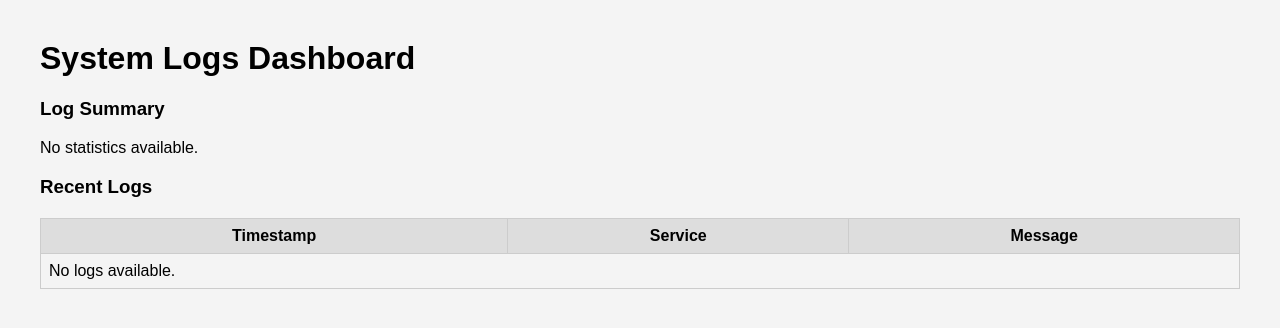
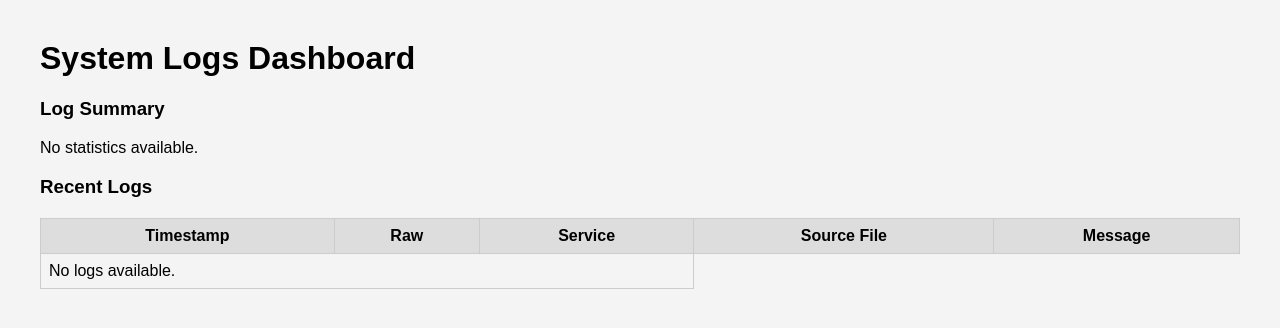
Before and after one commit to nickyhill/systemadmin-toolkit, a Flask app: page / in a window 1280 px wide. Shown: the top 328 px of the page. Run offline with Flask 3, Linux system fonts and the light colour scheme.

Commit message:
add debugging print in collector and add more columns for web page

```diff
--- a/app/templates/index.html
+++ b/app/templates/index.html
@@ -32,7 +32,9 @@
         <thead>
             <tr>
                 <th>Timestamp</th>
+                <th>Raw</th>
                 <th>Service</th>
+                <th>Source File</th>
                 <th>Message</th>
             </tr>
         </thead>
@@ -42,7 +44,9 @@
                 {% for log in logs %}
                     <tr>
                         <td>{{ log.timestamp }}</td>
+                        <td>{{ log.raw }}</td>
                         <td>{{ log.service }}</td>
+                        <td>{{ log.source_file }}</td>
                         <td>{{ log.message }}</td>
                     </tr>
                 {% endfor %}
--- a/collector/collector.py
+++ b/collector/collector.py
@@ -25,5 +25,6 @@ class Collector:
                         "source_file": name,
                         "raw": line.strip()
                     }
+                    print(line.strip())
                     logs.append(entry)
         return logs
```
Also changed, not shown: 1 other file.
